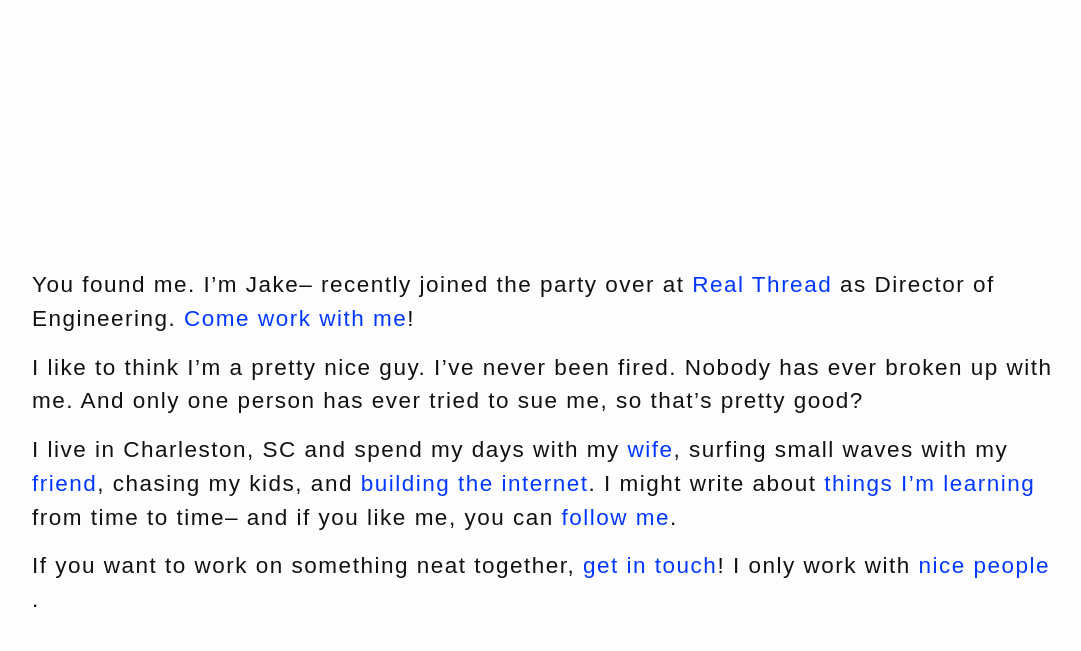
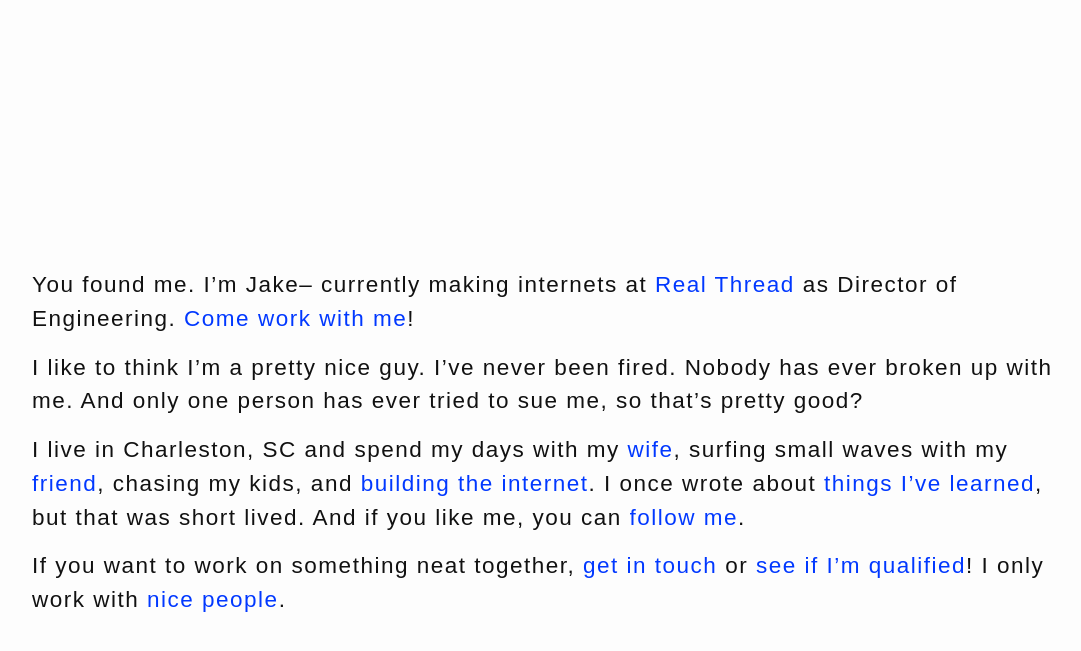
Before and after one commit to jakeleboeuf/jakeleboeuf.github.io, a Jekyll site: the page built from index.md, in a window 1280 px wide. Shown: the top 651 px of the page, without its empty margins (96-1177 px from the left). Built offline with Jekyll 4.4.1, drawn with Linux system fonts in a browser that asks for light colours; some web fonts are replaced.

Commit message:
Update index.md

```diff
--- a/index.md
+++ b/index.md
@@ -7,13 +7,13 @@ permalink: /
 <div class='home bio align-center' markdown='1'>
   <div class='align-center-item' markdown='1'>
 
-You found me. I’m Jake– recently joined the party over at [Real Thread](https://realthread.com) as Director of Engineering. [Come work with me](https://www.realthread.com/about#careers)!
+You found me. I’m Jake– currently making internets at [Real Thread](https://realthread.com) as Director of Engineering. [Come work with me](https://www.realthread.com/about#careers)!
 
 I like to think I'm a pretty nice guy. I've never been fired. Nobody has ever broken up with me. And only one person has ever tried to sue me, so that's pretty good?
 
-I live in Charleston, SC and spend my days with my [wife](instagram.com/danaleb), surfing small waves with my [friend](http://davidstanfieldis.me), chasing my kids, and [building the internet](http://github.com/jakeleboeuf). I might write about [things I'm learning]({{ "/blog" | prepend: site.url }}) from time to time– and if you like me, you can [follow me](http://twitter.com/jakeleboeuf).
+I live in Charleston, SC and spend my days with my [wife](instagram.com/danaleb), surfing small waves with my [friend](http://davidstanfieldis.me), chasing my kids, and [building the internet](http://github.com/jakeleboeuf). I once wrote about [things I've learned]({{ "/blog" | prepend: site.url }}), but that was short lived. And if you like me, you can [follow me](http://twitter.com/jakeleboeuf).
 
-If you want to work on something neat together, [get in touch](mailto:dev@jakeleboeuf.com)! I only work with [nice people]({{ "/clients" | prepend: site.url }}).
+If you want to work on something neat together, [get in touch](mailto:dev@jakeleboeuf.com) or [see if I'm qualified](https://www.linkedin.com/in/jake-leboeuf-a9486813/)! I only work with [nice people]({{ "/clients" | prepend: site.url }}).
 
   </div>
 </div>
```
